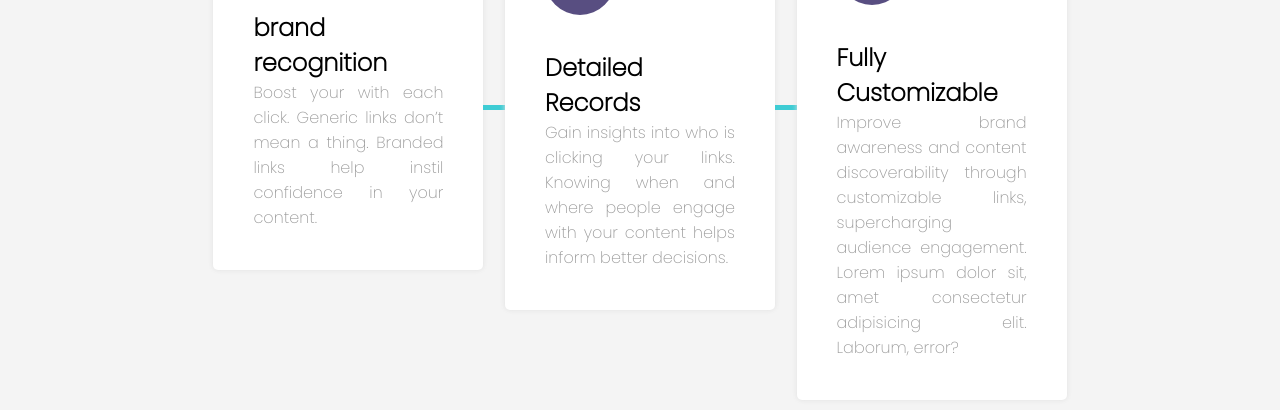
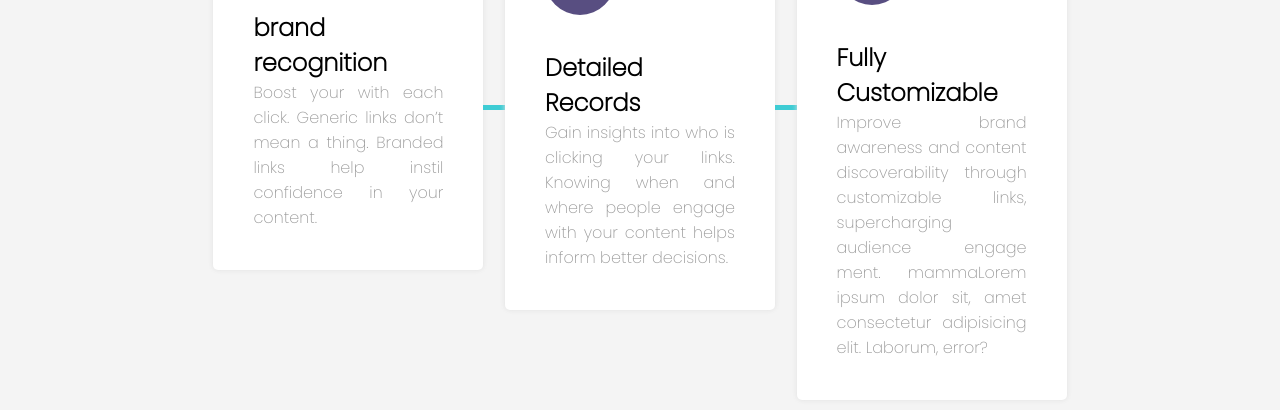
Before and after one commit to AvilaMateo/zapateria, a plain HTML site: page index.html in a window 1280 px wide. Shown: the part 1050-1460 px from the top of the page. Drawn offline with nearby package versions, Linux system fonts and the light colour scheme.

Commit message:
nuevo cambio1

```diff
--- a/index.html
+++ b/index.html
@@ -101,7 +101,8 @@
                     <br>
                     <h2>Fully Customizable</h2>
                     <p>Improve brand awareness and content discoverability through customizable links, supercharging
-                        audience engagement. Lorem ipsum dolor sit, amet consectetur adipisicing elit. Laborum, error?
+                        audience engage ment. mammaLorem ipsum dolor sit, amet consectetur adipisicing elit. Laborum,
+                        error?
                     </p>
                 </div>
             </div>
```
